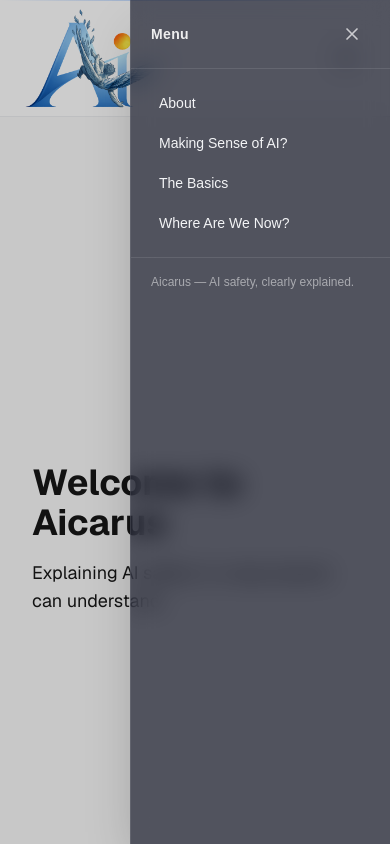
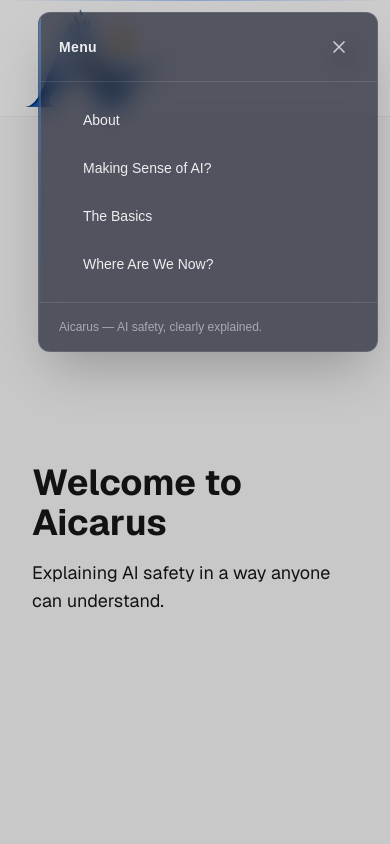
Before and after one commit to millymeden/aicarus, a Next.js app: page / in a window 390 px wide. Both pictures are taken after a click on the button "Open menu". Shown: the top 844 px of the page. Built offline with nearby package versions, Linux system fonts and the light colour scheme.

Commit message:
mobile nav

```diff
--- a/app/components/Navbar.tsx
+++ b/app/components/Navbar.tsx
@@ -15,7 +15,7 @@
   "hover:after:scale-x-100";
 
 const mobileLinkClass =
-  "block w-full rounded-md px-3 py-2 text-sm font-medium text-gray-100 " +
+  "block w-full rounded-md px-7 py-3 text-sm font-medium text-white/90 " +
   "hover:bg-white/10 hover:text-white transition-colors";
 
 export default function Navbar() {
@@ -111,7 +111,7 @@
         </div>
       </div>
 
-      {/* Mobile overlay + right drawer */}
+      {/* Mobile overlay + right floating panel */}
       {open && (
         <div className="md:hidden fixed inset-0 z-50">
           {/* dim overlay (click to close) */}
@@ -121,14 +121,17 @@
             onClick={() => setOpen(false)}
           />
 
-          {/* right-side drawer (half screen) */}
-          <div className="absolute right-0 top-0 h-full w-1/2 min-w-[260px] bg-slate-950/60 backdrop-blur-md border-l border-white/10 shadow-2xl">
+          {/* floating panel (only as tall as needed) */}
+          <div className="absolute right-3 top-3 w-[min(340px,calc(100vw-24px))]">
+            <div className="relative overflow-hidden rounded-xl border border-white/10 bg-slate-950/60 backdrop-blur-md shadow-2xl">
+              {/* subtle left-edge glow */}
+              <div className="pointer-events-none absolute inset-y-0 left-0 w-[2px] bg-gradient-to-b from-blue-400/50 via-blue-500/25 to-transparent" />
+
               <div className="flex items-center justify-between px-5 py-4 border-b border-white/10">
                 <span className="text-sm font-semibold tracking-wide text-white/90">
                   Menu
                 </span>
 
-              {/* close button */}
                 <button
                   aria-label="Close menu"
                   className="rounded-md p-2 text-white/70 hover:text-white hover:bg-white/10 transition-colors"
@@ -173,6 +176,7 @@
               </div>
             </div>
           </div>
+        </div>
       )}
     </nav>
   );
```
Lines whose indentation alone changed are shown as unchanged.
